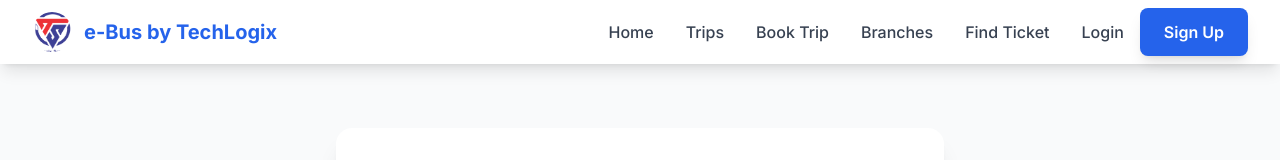
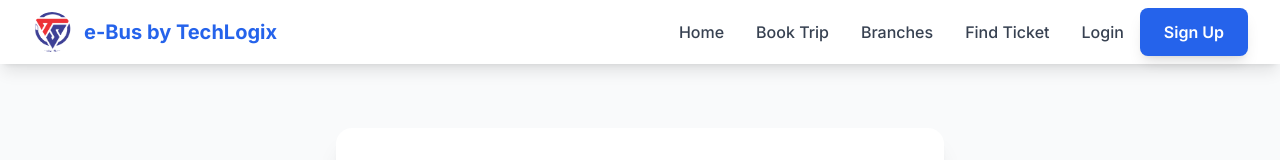
Before and after one commit to eBusServices/eBusbyTechlogix, a Next.js app: page /booking-success in a window 1280 px wide. Shown: the top 160 px of the page. Built offline with nearby package versions, Linux system fonts and the light colour scheme.

Commit message:
Remove Trips nav item keep Book Trip link

```diff
--- a/app/components/Navbar.tsx
+++ b/app/components/Navbar.tsx
@@ -10,7 +10,6 @@ export default function Navbar() {
 
   const navigation = [
     { name: 'Home', href: '/' },
-    { name: 'Trips', href: '/trips' },
     { name: 'Book Trip', href: '/trips' },
     { name: 'Branches', href: '/branches' },
     { name: 'Find Ticket', href: '/find-ticket' },
```
